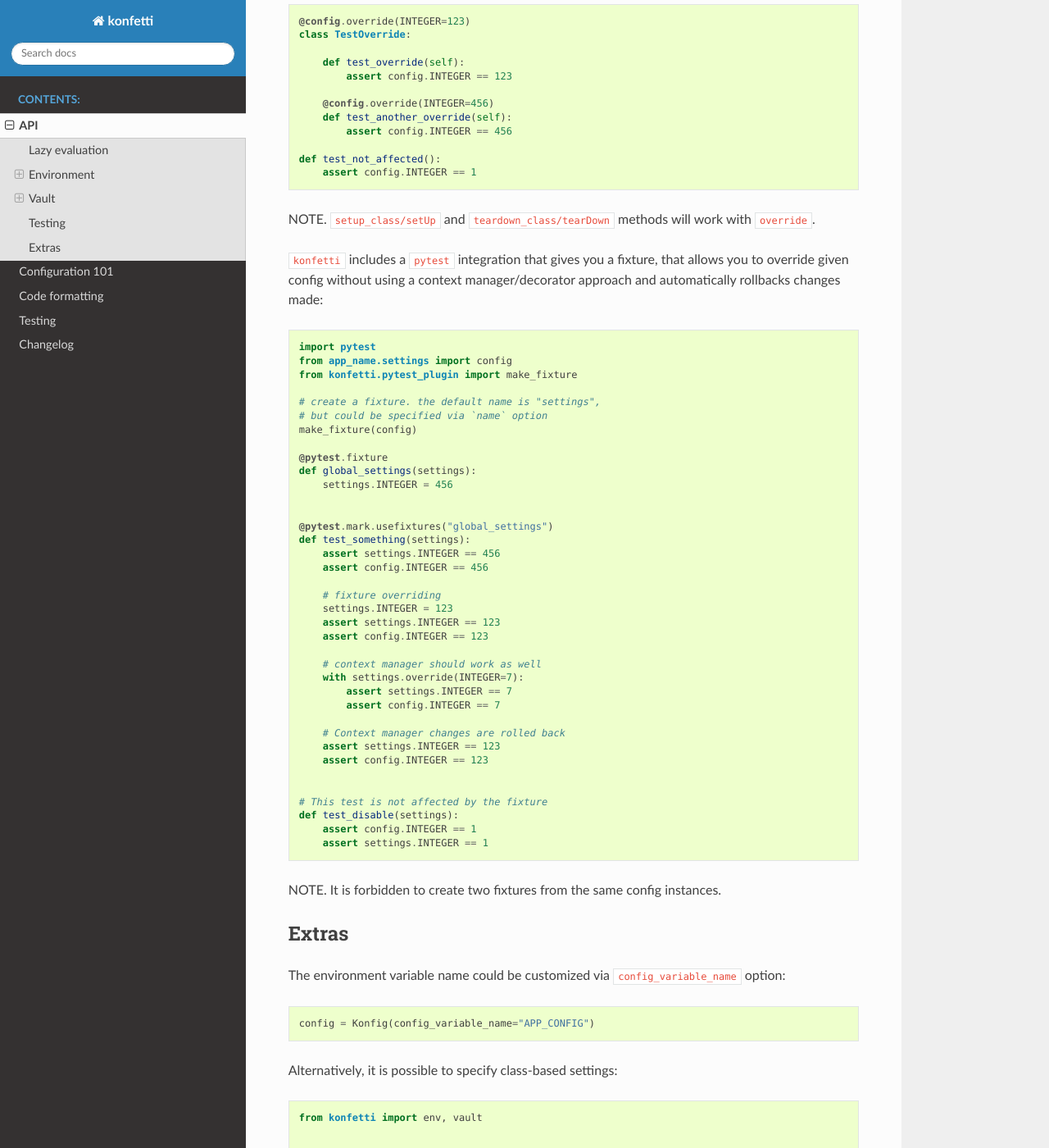
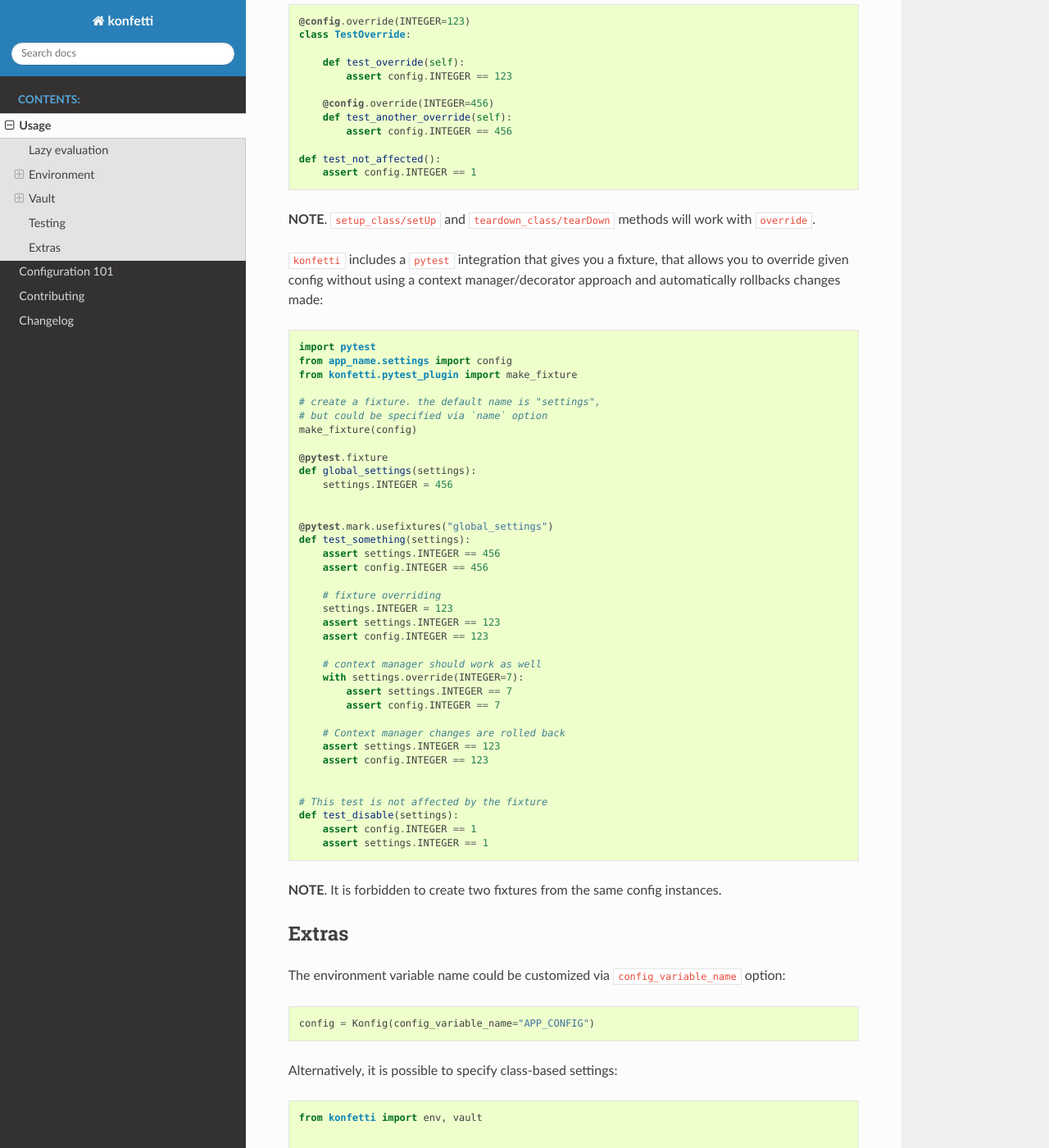
Before and after one commit to kiwicom/konfetti, a Sphinx documentation site: the page built from docs/usage.rst, in a window 1280 px wide and 1400 px high, scrolled down 6750 px. Shown: the whole window at 82% size. Built offline with Sphinx 7.4.7 and the Read the Docs theme 2.0.0, drawn with Linux system fonts in a browser that asks for light colours.

Commit message:
Update formatting

```diff
--- a/docs/contributing.rst
+++ b/docs/contributing.rst
@@ -1,7 +1,10 @@
 .. _contributing:
 
+Contributing
+------------
+
 Code formatting
----------------
+~~~~~~~~~~~~~~~
 
 In order to maintain code formatting consistency we use
 `black <https://github.com/ambv/black/>`__ to format the python files. A
@@ -22,7 +25,7 @@ follow instructions for
 `pyproject.toml <https://github.com/ambv/black#pyprojecttoml>`__
 
 Testing
--------
+~~~~~~~
 
 To run all tests:
 
--- a/docs/usage.rst
+++ b/docs/usage.rst
@@ -1,7 +1,7 @@
 .. _usage:
 
-API
----
+Usage
+-----
 
 **Table of contents**:
 
@@ -389,7 +389,7 @@ Also, override works for classes (including inherited from
    def test_not_affected():
        assert config.INTEGER == 1
 
-NOTE. ``setup_class/setUp`` and ``teardown_class/tearDown`` methods will
+**NOTE**. ``setup_class/setUp`` and ``teardown_class/tearDown`` methods will
 work with ``override``.
 
 ``konfetti`` includes a ``pytest`` integration that gives you a fixture,
@@ -436,7 +436,7 @@ manager/decorator approach and automatically rollbacks changes made:
        assert config.INTEGER == 1
        assert settings.INTEGER == 1
 
-NOTE. It is forbidden to create two fixtures from the same config
+**NOTE**. It is forbidden to create two fixtures from the same config
 instances.
 
 Extras
```
